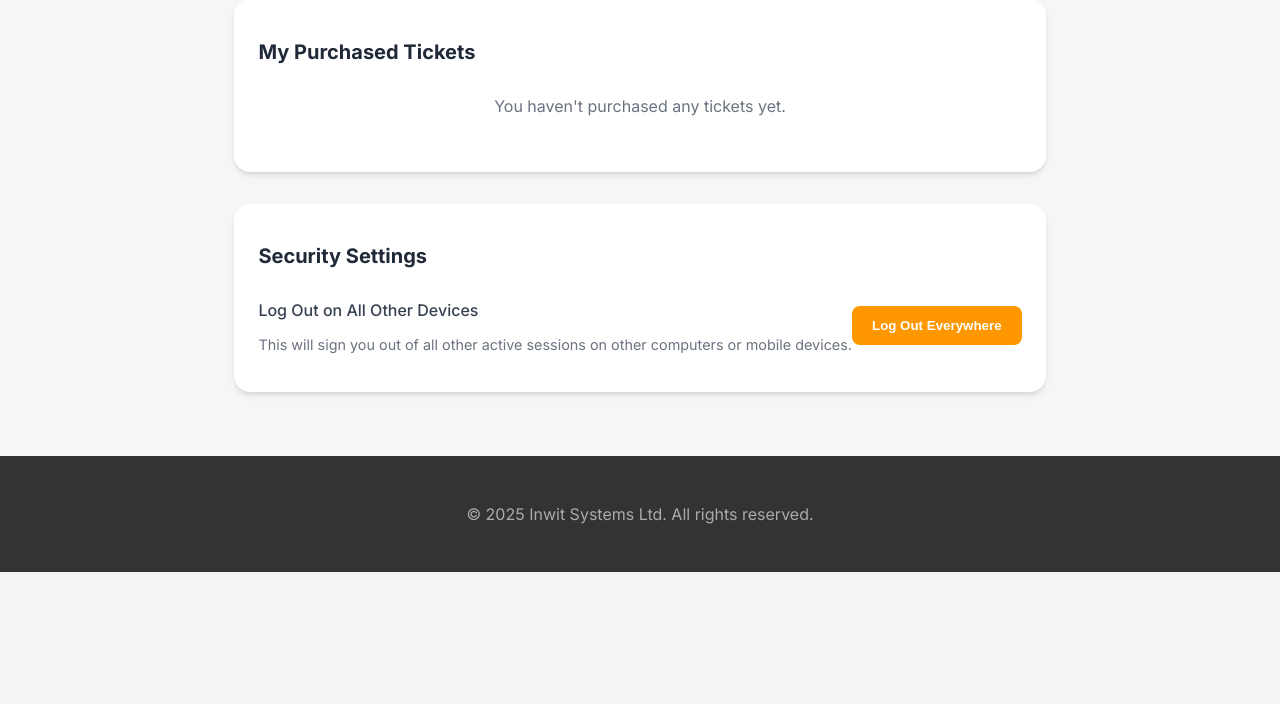
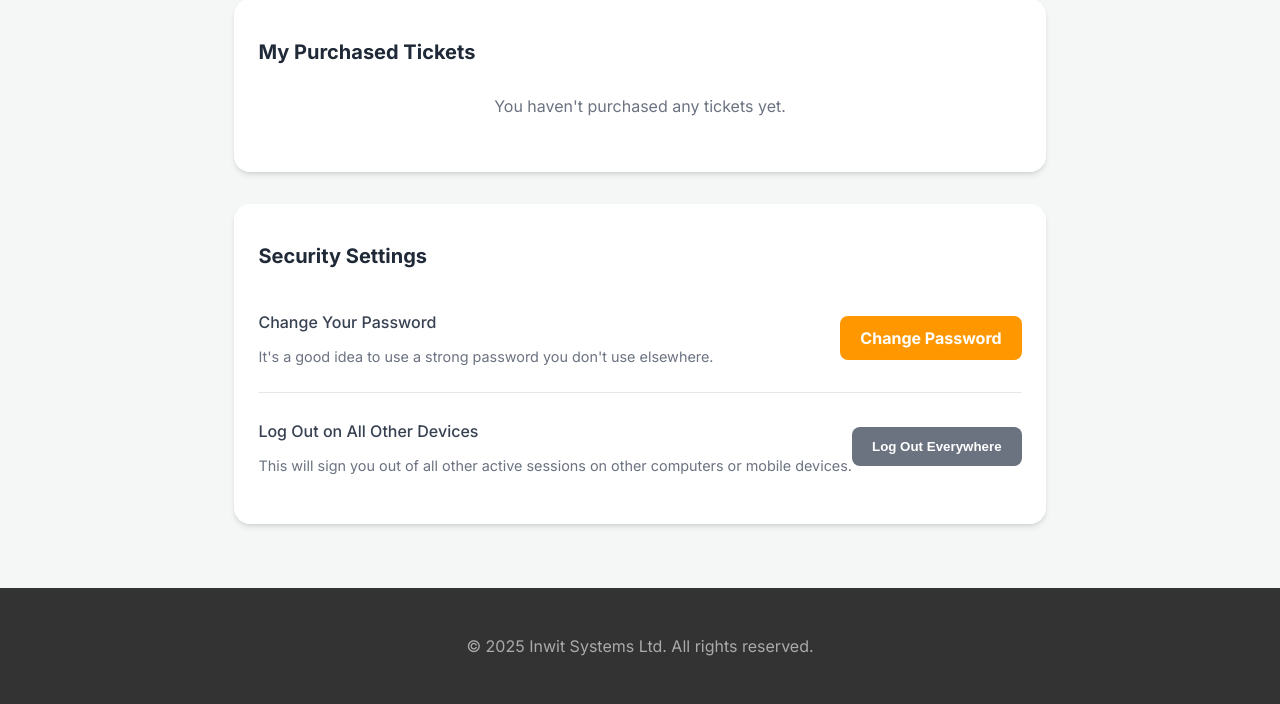
Before and after one commit to Plightin/inwit-tix-app, a Flask app: page /profile in a window 1280 px wide. Shown: the part 251-955 px from the top of the page. Before the commit the page ends 823 px from the top, so only its background shows below. Run offline with Flask 3, Linux system fonts and the light colour scheme; the visitor is signed in with stand-in values (Sample User, id 1); data that the repository does not hold is empty.

Commit message:
Update profile.html

```diff
--- a/templates/profile.html
+++ b/templates/profile.html
@@ -83,13 +83,22 @@
     <!-- Security Settings Section -->
     <div class="table-container">
         <h2 style="font-size: 1.25rem; font-weight: 700; color: #1f2937; margin-bottom: 1rem;">Security Settings</h2>
-        <div style="display: flex; justify-content: space-between; align-items: center;">
+
+        <div style="padding: 0.75rem 0; border-bottom: 1px solid #e5e7eb; display: flex; justify-content: space-between; align-items: center;">
+            <div>
+                <p style="font-weight: 500; color: #374151;">Change Your Password</p>
+                <p style="font-size: 0.9rem; color: #6b7280;">It's a good idea to use a strong password you don't use elsewhere.</p>
+            </div>
+            <a href="{{ url_for('change_password') }}" class="btn" style="width: auto;">Change Password</a>
+        </div>
+
+        <div style="padding: 0.75rem 0; display: flex; justify-content: space-between; align-items: center;">
             <div>
                 <p style="font-weight: 500; color: #374151;">Log Out on All Other Devices</p>
                 <p style="font-size: 0.9rem; color: #6b7280;">This will sign you out of all other active sessions on other computers or mobile devices.</p>
             </div>
             <form action="{{ url_for('logout_all_sessions') }}" method="post">
-                <button type="submit" class="btn" style="width: auto;">Log Out Everywhere</button>
+                <button type="submit" class="btn" style="width: auto; background-color: #6b7280;">Log Out Everywhere</button>
             </form>
         </div>
     </div>
```
